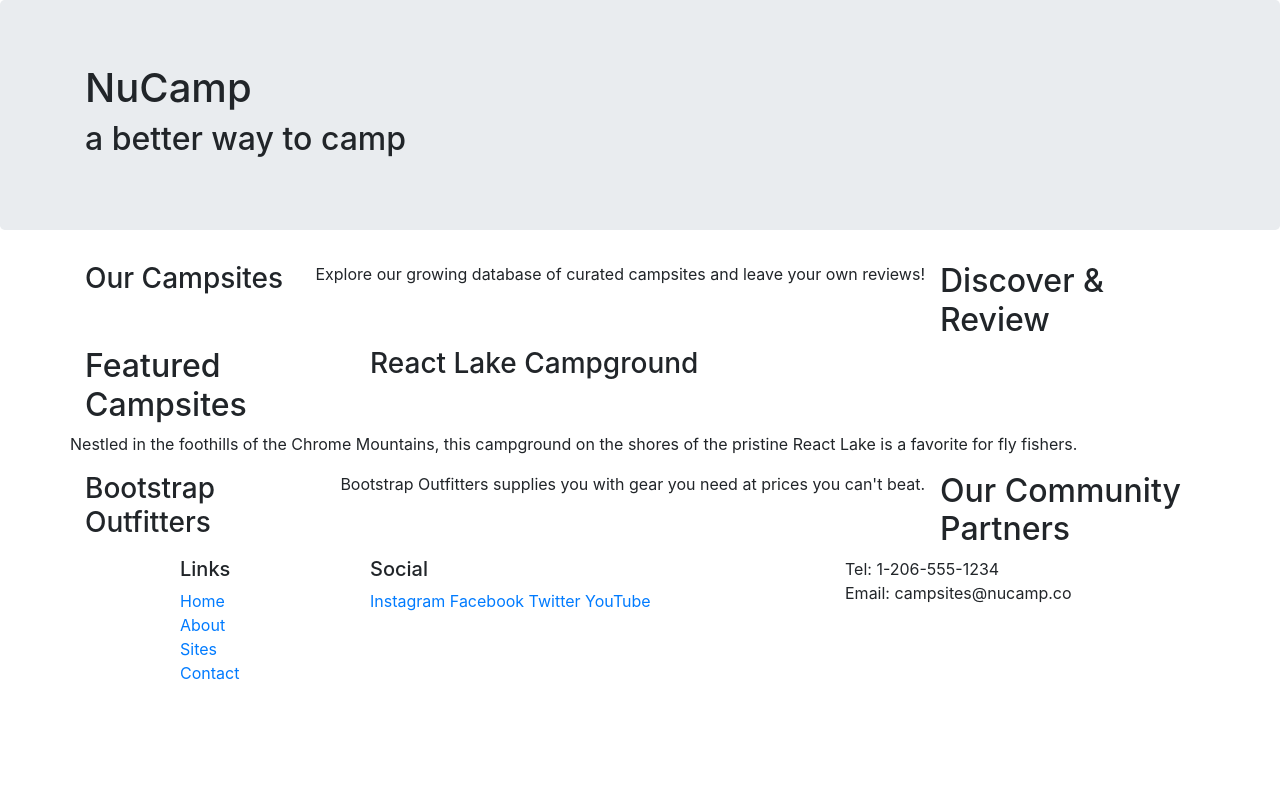
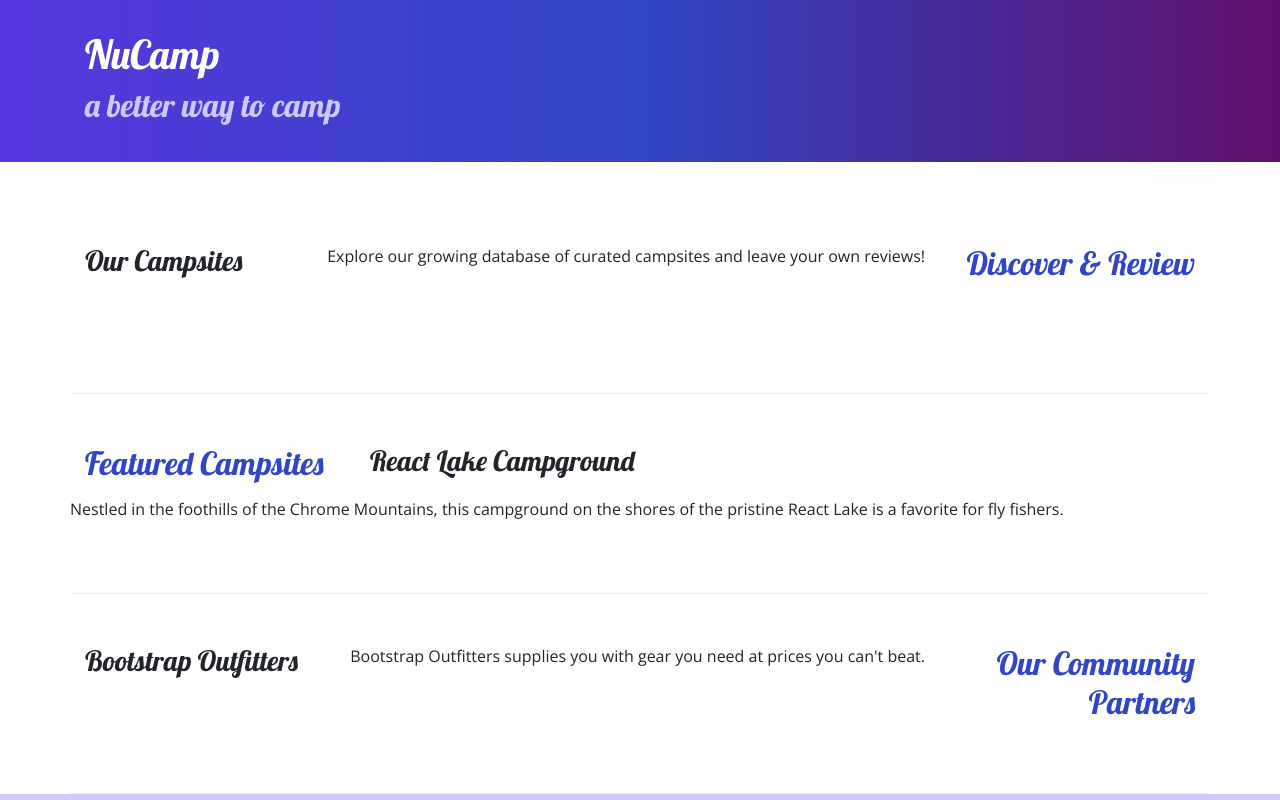
Before and after one commit to arteaga34/Bootstrap-Project, a website: page index.html in a window 1280 px wide. Shown: the top 800 px of the page. Drawn offline with nearby package versions, Linux system fonts and the light colour scheme.

Commit message:
Adding custom styles

```diff
--- /dev/null
+++ b/css/styles.css
@@ -0,0 +1,32 @@
+body {
+    font-family: "Open Sans", sans-serif;
+}
+
+h1, h2, h3 {
+    font-family: "Lobster", cursive;
+}
+
+h2 {
+    color: #3046C5;
+}
+
+header h2 {
+    color: #CEC8FF;
+}
+
+footer {
+    background-image: linear-gradient(#CEC8FF, white);
+    padding: 20px 0;
+}
+
+.jumbotron {
+    padding: 30px;
+    background-image: linear-gradient(to right, #5637DD, #3046C5, #60106B);
+    color: white;
+}
+
+.row-content {
+    padding: 50px 0;
+    border-bottom: 1px ridge;
+    min-height: 200px;
+}
--- a/index.html
+++ b/index.html
@@ -9,12 +9,15 @@
         <!-- Bootstrap CSS -->
         <link rel="stylesheet" href="node_modules/bootstrap/dist/css/bootstrap.min.css" />
 
+        <!-- Additional CSS must be placed after Bootstrap CSS -->
+    <link rel="stylesheet" href="https://fonts.googleapis.com/css?family=Lobster|Open+Sans" />
+    <link rel="stylesheet" href="css/styles.css" />
         <title>NuCamp: A Better Way To Camp</title>
     </head>
 
 <body>
 
-    <header class="jumbotron">
+    <header class="jumbotron jumbotron-fluid">
         <div class="container">
             <div class="row">
                 <div class="col">
@@ -27,9 +30,9 @@
     </header>
 
     <div class="container">
-        <div class="row">
+        <div class="row row-content">
             <div class="col-sm-4 order-sm-last col-md-3">
-                <h2>Discover & Review</h2>
+                <h2 class="text-sm-right">Discover & Review</h2>
             </div>
             <div class="col">
                 <h3>Our Campsites</h3>
@@ -37,7 +40,7 @@
             <p>Explore our growing database of curated campsites and leave your own reviews!</p>
         </div>
 
-        <div class="row">
+        <div class="row row-content">
             <div class="col-sm-4 col-md-3">
                 <h2>Featured Campsites</h2>
             </div>
@@ -47,9 +50,9 @@
             <p>Nestled in the foothills of the Chrome Mountains, this campground on the shores of the pristine React Lake is a favorite for fly fishers.</p>
         </div>
 
-        <div class="row">
+        <div class="row row-content">
             <div class="col-sm-4 col-md-3 order-sm-last">
-                <h2>Our Community Partners</h2>
+                <h2 class="text-sm-right">Our Community Partners</h2>
             </div>
             <div class="col">
                 <h3>Bootstrap Outfitters</h3>
@@ -71,14 +74,14 @@
                         <li><a href="#">Contact</a></li>
                     </ul>
                 </div>
-                <div class="col-6 col-sm-5">
+                <div class="col-6 col-sm-5 text-center">
                     <h5>Social</h5>
                     <a href="http://instagram.com/">Instagram</a>
                     <a href="http://facebook.com/">Facebook</a>
                     <a href="http://twitter.com/">Twitter</a>
                     <a href="http://youtube.com/">YouTube</a>
                 </div>
-                <div class="col-sm-4">
+                <div class="col-sm-4 text-center">
                     Tel: 1-206-555-1234<br />
                     Email: campsites@nucamp.co
                 </div>
```
